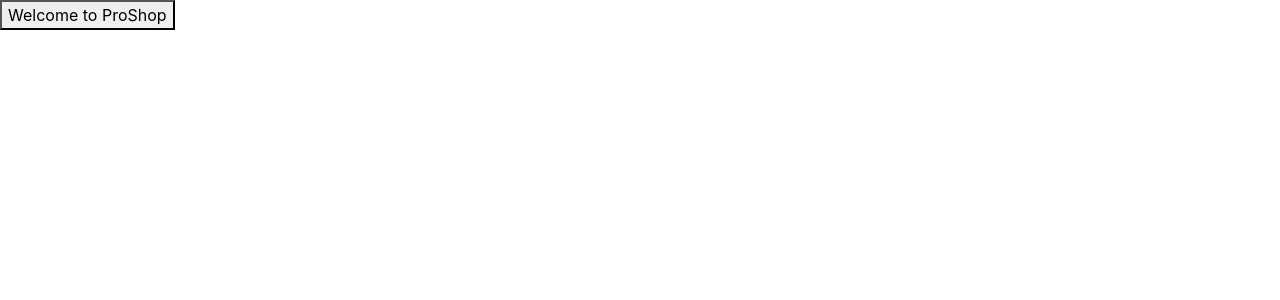
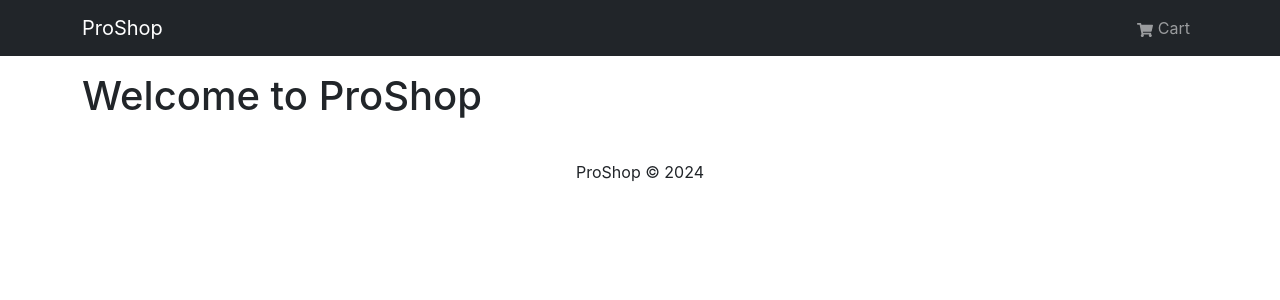
Before and after one commit to knixk/mern-ecommerce, a React (Create React App) app in the folder frontend/: page / in a window 1280 px wide. Shown: the top 300 px of the page. Built offline with nearby package versions, Linux system fonts and the light colour scheme.

Commit message:
Header & Footer

```diff
--- a/frontend/src/App.js
+++ /dev/null
@@ -1,8 +0,0 @@
-
-function App() {
-  return (
-    <button>Welcome to ProShop</button>
-  )
-}
-
-export default App
--- /dev/null
+++ b/frontend/src/App.jsx
@@ -0,0 +1,19 @@
+import Header from "./components/Header";
+import Footer from "./components/Footer";
+import { Container } from "react-bootstrap";
+
+function App() {
+  return (
+    <>
+      <Header />
+      <main className="py-3">
+        <Container>
+          <h1>Welcome to ProShop</h1>
+        </Container>
+      </main>
+      <Footer/>
+    </>
+  );
+}
+
+export default App;
--- /dev/null
+++ b/frontend/src/components/Footer.jsx
@@ -0,0 +1,19 @@
+import { Container, Row, Col } from "react-bootstrap"
+
+const Footer = () => {
+    const currentYear = new Date().getFullYear()
+
+  return (
+    <footer>
+      <Container>
+        <Row>
+          <Col className="text-center py-3">
+            <p>ProShop &copy; {currentYear}</p>
+          </Col>
+        </Row>
+      </Container>
+    </footer>
+  )
+}
+
+export default Footer
--- a/frontend/src/components/Header.js
+++ b/frontend/src/components/Header.jsx
@@ -1,5 +1,5 @@
 import { Navbar, Nav, Container } from "react-bootstrap";
-import { FaShoppingCart, FaUser } from 'react-icons';
+import { FaShoppingCart, FaUser } from 'react-icons/fa';
 
 const Header = () => {
   return <header>
```
